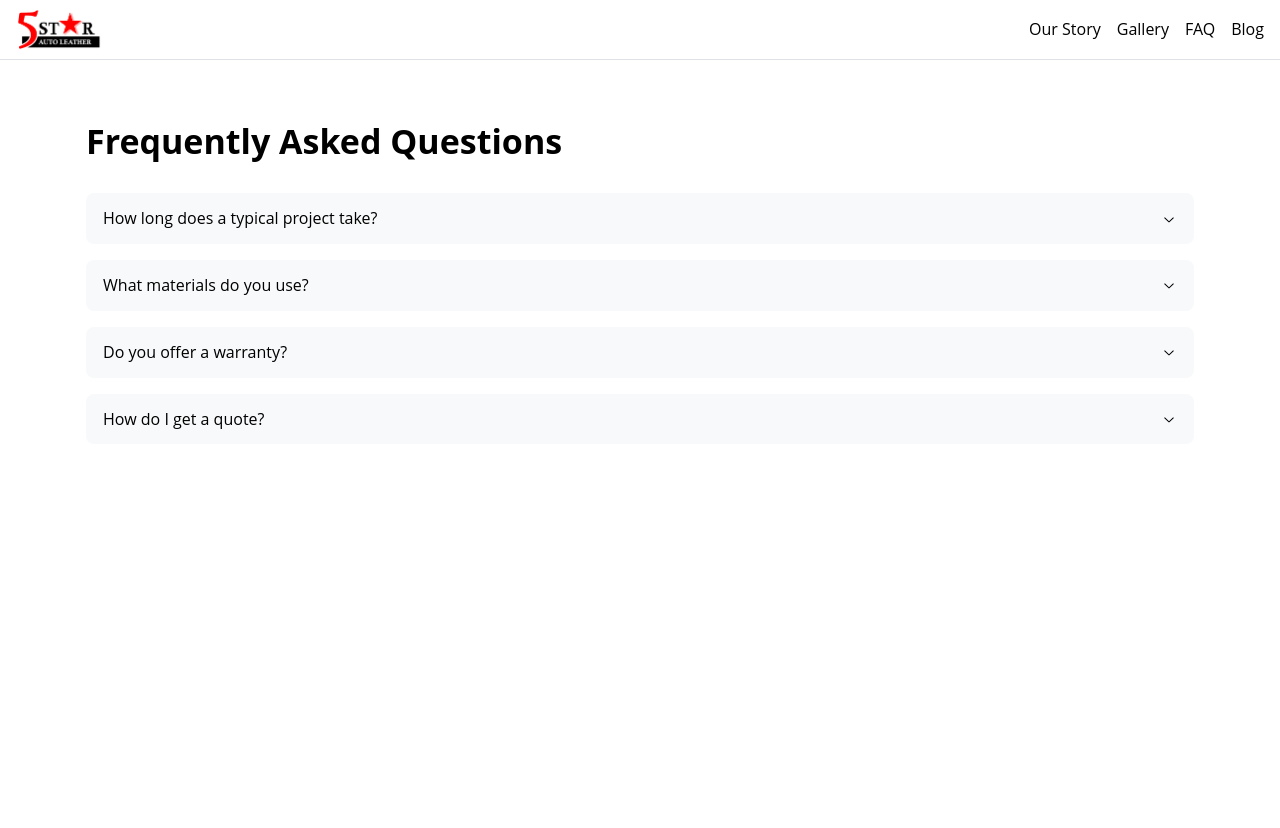
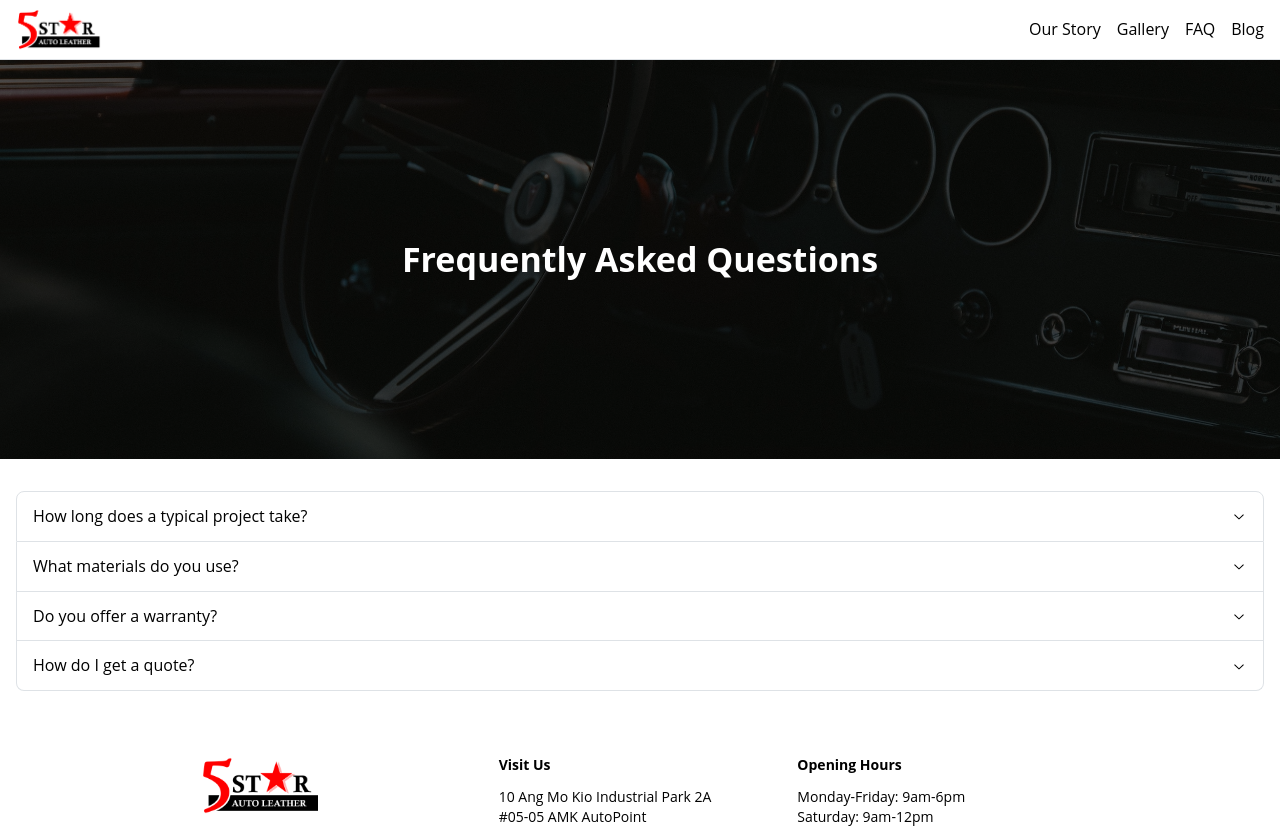
Before and after one commit to jasonqiu212/five-star-auto-leather-v1, a React (Vite) app: page /faq in a window 1280 px wide. Shown: the top 828 px of the page. Before the commit the page ends 800 px from the top, so only its background shows below. Built offline with nearby package versions, Linux system fonts and the light colour scheme.

Commit message:
feat: add faq content

```diff
--- a/src/pages/FAQ/FAQ.tsx
+++ b/src/pages/FAQ/FAQ.tsx
@@ -1,14 +1,14 @@
-import { Accordion, Container, Title } from '@mantine/core';
+import FAQImage from '@/assets/faq.jpg';
+import { Footer } from '@/components/Footer';
+import { ParallaxTitle } from '@/components/ParallaxTitle';
+import { Accordion, Container, Stack } from '@mantine/core';
 
 export const FAQ: React.FC = () => {
   return (
-    <div>
-      <Container size="lg" py={60}>
-        <Title order={1} mb={30}>
-          Frequently Asked Questions
-        </Title>
-
-        <Accordion variant="separated" radius="md">
+    <Stack gap={0}>
+      <ParallaxTitle backgroundImage={FAQImage} title="Frequently Asked Questions" />
+      <Container size="xl" py="xl" w="100%">
+        <Accordion variant="contained" radius="md">
           <Accordion.Item value="how-long">
             <Accordion.Control>How long does a typical project take?</Accordion.Control>
             <Accordion.Panel>
@@ -43,6 +43,7 @@ export const FAQ: React.FC = () => {
           </Accordion.Item>
         </Accordion>
       </Container>
-    </div>
+      <Footer />
+    </Stack>
   );
 };
```
Also changed, not shown: src/assets/faq.jpg (added).
